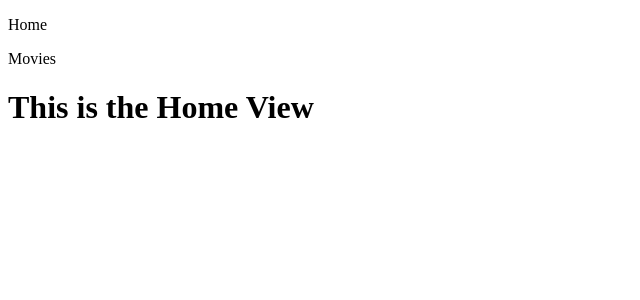
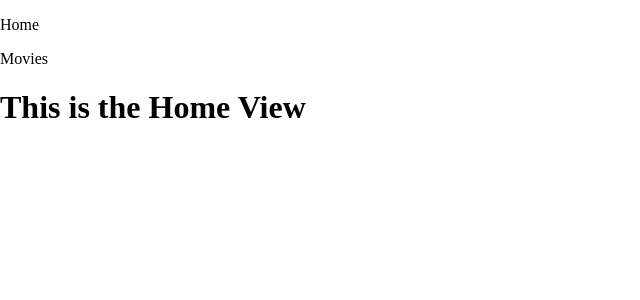
Before and after one commit to jensgost/React_1, a React (Create React App) app: page /home in a window 1280 px wide. Shown: the top 300 px of the page, without its empty margins (0-640 px from the left). Built offline with nearby package versions, Linux system fonts and the light colour scheme.

Commit message:
added animations

```diff
--- a/src/App.js
+++ b/src/App.js
@@ -1,9 +1,11 @@
 import { Routes } from "./routes/Routes";
 import { Navigation } from "./components/Navigation";
+import { GlobalStyles } from "./shared/styles/GlobalStyles";
 
 export const App = () => {
   return (
     <div>
+      <GlobalStyles />
       <Routes>
         <Navigation />
       </Routes>
--- /dev/null
+++ b/src/shared/styles/GlobalStyles.js
@@ -0,0 +1,16 @@
+import { createGlobalStyle } from "styled-components";
+import { fadeIn } from "./animations/fadeIn";
+
+export const GlobalStyles = createGlobalStyle`
+    html, body {
+        margin: 0;
+        padding: 0;
+        box-sizing: border-box;
+    }
+
+
+p {
+    animation: ${fadeIn} 1000ms ease-in;
+}
+
+`;
--- /dev/null
+++ b/src/shared/styles/animations/fadeIn.js
@@ -0,0 +1,13 @@
+import { keyframes } from "styled-components";
+
+export const fadeIn = keyframes`
+    0%{
+       opacity : 0;
+       color: red;
+    }
+
+    100% {
+        opacity: 1;
+        color: hotpink;
+    }
+`;
```
